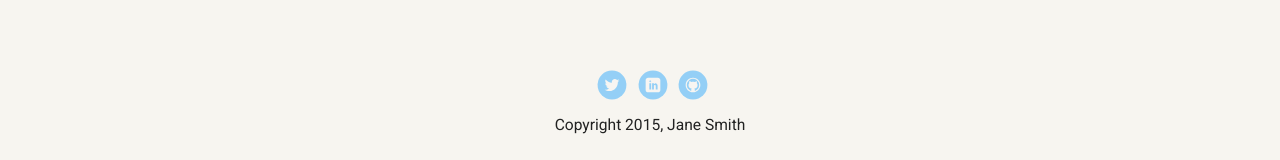
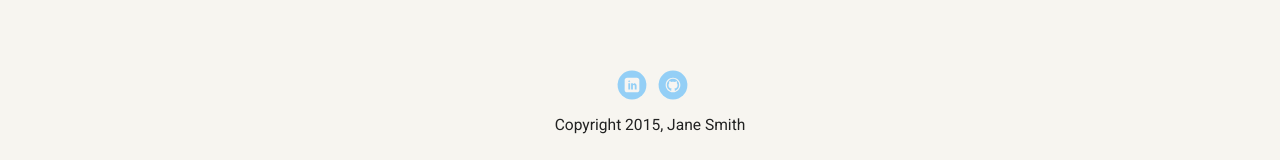
Before and after one commit to Jacquellineo/personal-profile, a plain HTML site: page index.html in a window 1280 px wide. Shown: the part 934-1094 px from the top of the page. Drawn offline with Linux system fonts and the light colour scheme; a web font is replaced by a local one.

Commit message:
Updating social links

```diff
--- a/index.html
+++ b/index.html
@@ -46,9 +46,8 @@
     </main>
     <footer>
       <ul>
-        <li><a href="#" class="social twitter">Twitter</a></li>
-        <li><a href="#" class="social linkedin">LinkedIn</a></li>
-        <li><a href="#" class="social github">Github</a></li>
+        <li><a href="https://www.linkedin.com/in/jacque-vanravenhorst-a06988b0/" class="social linkedin">LinkedIn</a></li>
+        <li><a href="https://github.com/Jacquellineo" class="social github">Github</a></li>
       </ul>
       <p class="copyright">Copyright 2015, Jane Smith</p>
     </footer>
```
